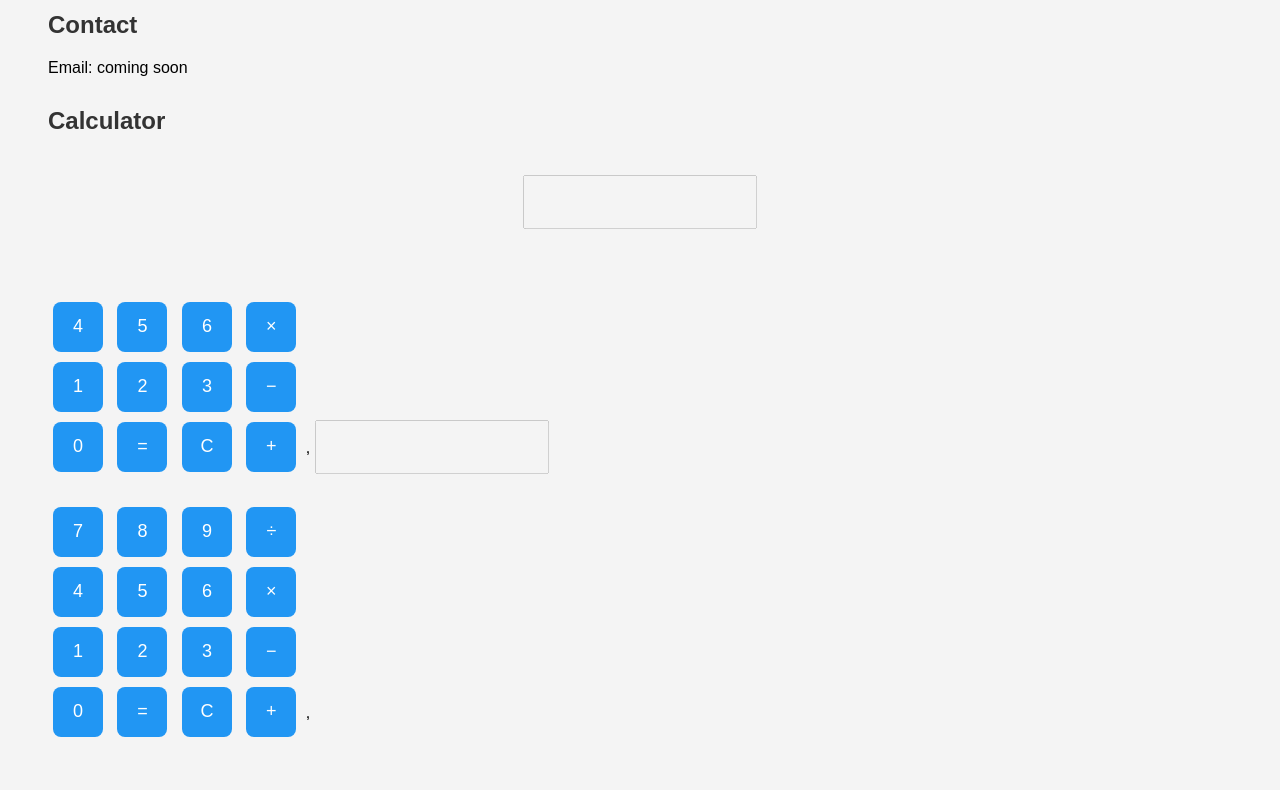
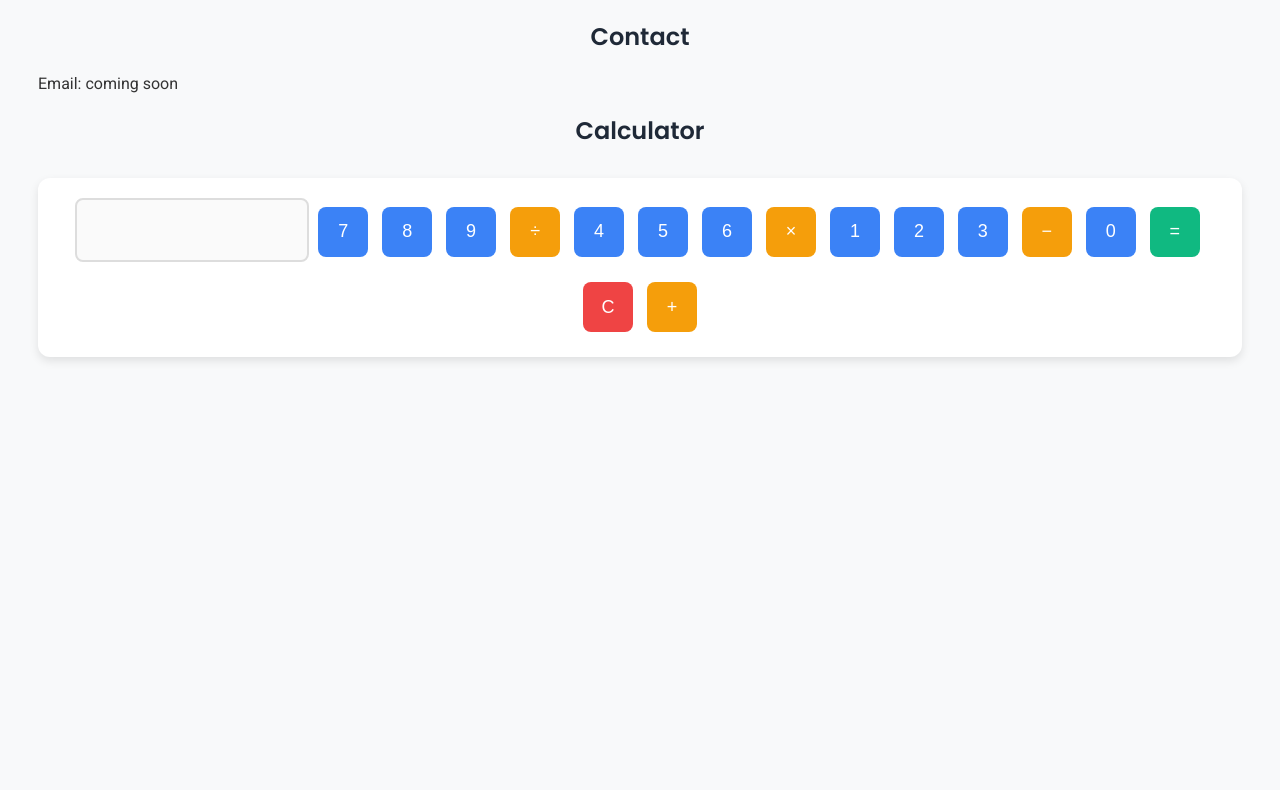
Before and after one commit to thasithasi914-byte/portfolio, a plain HTML site: page index.html in a window 1280 px wide. Shown: the part 280-1070 px from the top of the page. After the commit the page ends 800 px from the top, so only its background shows below. Drawn offline with Linux system fonts and the light colour scheme.

Commit message:
Add files via upload

```diff
--- a/index.html
+++ b/index.html
@@ -1,59 +1,56 @@
 <!DOCTYPE html>
 <html lang="en">
 <head>
+  <head>
   <meta charset="UTF-8">
   <title>My Portfolio</title>
+  <!-- Google Fonts: Poppins -->
+  <link href="https://fonts.googleapis.com/css2?family=Poppins:wght@400;600&display=swap" rel="stylesheet">
   <link rel="stylesheet" href="style.css">
 </head>
-<body>
+<link href="https://fonts.googleapis.com/css2?family=Poppins:wght@600&family=Roboto:wght@400&display=swap" rel="stylesheet">
 
   <h1>Hi, I'm Thasi 👋</h1>
   <p>I'm a student learning to build software.</p>
 
   <h2>Projects</h2>
   <ul>
-    <li>Calculator App (coming soon)</li>
+    <li>Calculator App</li>
     <li>To-Do App (coming soon)</li>
   </ul>
 
   <h2>Contact</h2>
   <p>Email: coming soon</p>
 
-</body>
-</html>
+  <!-- Calculator Section -->
   <h2>Calculator</h2>
+
   <div class="calculator">
     <input type="text" id="display" disabled>
-    <!-- buttons here -->
-  </div>
 
-  <script>
-    // JavaScript here
-  </script>
-</body>
-</html>
-
-<br>
+    <button onclick="press('7')">7</button>
+    <button onclick="press('8')">8</button>
+    <button onclick="press('9')">9</button>
+    <button class="operator" onclick="press('/')">÷</button>
 
     <button onclick="press('4')">4</button>
     <button onclick="press('5')">5</button>
     <button onclick="press('6')">6</button>
-<button onclick="press('*')">×</button>
-
-<br>
+    <button class="operator" onclick="press('*')">×</button>
 
     <button onclick="press('1')">1</button>
     <button onclick="press('2')">2</button>
     <button onclick="press('3')">3</button>
-<button onclick="press('-')">−</button>
-
-<br>
+    <button class="operator" onclick="press('-')">−</button>
 
     <button onclick="press('0')">0</button>
-<button onclick="calculate()">=</button>
-<button onclick="clearDisplay()">C</button>
-<button onclick="press('+')">+</button>
-</body>,<script>
+    <button class="equals" onclick="calculate()">=</button>
+    <button class="clear" onclick="clearDisplay()">C</button>
+    <button class="operator" onclick="press('+')">+</button>
+  </div>
+
+  <!-- Calculator Script -->
+  <script>
     let display = document.getElementById("display");
 
     function press(value) {
@@ -73,52 +70,5 @@
     }
   </script>
 
-
-<input type="text" id="display" disabled>
-
-<br><br>
-
-<button onclick="press('7')">7</button>
-<button onclick="press('8')">8</button>
-<button onclick="press('9')">9</button>
-<button onclick="press('/')">÷</button>
-
-<br>
-
-<button onclick="press('4')">4</button>
-<button onclick="press('5')">5</button>
-<button onclick="press('6')">6</button>
-<button onclick="press('*')">×</button>
-
-<br>
-
-<button onclick="press('1')">1</button>
-<button onclick="press('2')">2</button>
-<button onclick="press('3')">3</button>
-<button onclick="press('-')">−</button>
-
-<br>
-
-<button onclick="press('0')">0</button>
-<button onclick="calculate()">=</button>
-<button onclick="clearDisplay()">C</button>
-<button onclick="press('+')">+</button>
-</body>,<script>
-  let display = document.getElementById("display");
-
-  function press(value) {
-    display.value += value;
-  }
-
-  function calculate() {
-    try {
-      display.value = eval(display.value);
-    } catch {
-      display.value = "Error";
-    }
-  }
-
-  function clearDisplay() {
-    display.value = "";
-  }
-</script>
+</body>
+</html>
--- a/style.css
+++ b/style.css
@@ -1,107 +1,51 @@
+  /* Body & General */
 body {
-  font-family: Arial, sans-serif;
-  background-color: #f4f4f4;
-  padding: 40px;
-}
-
-h1 {
+  font-family: 'Roboto', sans-serif;
+  background-color: #f8f9fa;
+  padding: 30px;
   color: #333;
 }
 
-h2 {
-  margin-top: 30px;
+/* Headings */
+h1, h2 {
+  font-family: 'Poppins', sans-serif;
+  font-weight: 600;
+  color: #1f2937;
+  text-align: center;
+  margin-bottom: 20px;
 }
-/* Calculator Styles */
+
+/* Projects list */
+ul {
+  max-width: 400px;
+  margin: 0 auto 40px;
+  padding-left: 20px;
+}
+
+/* Calculator container */
+.calculator {
+  width: fit-content;
+  margin: 30px auto;
+  text-align: center;
+  padding: 20px;
+  background-color: #ffffff;
+  border-radius: 12px;
+  box-shadow: 0 4px 10px rgba(0,0,0,0.1);
+}
+
+/* Display input */
 #display {
-  width: 200px;
-  height: 40px;
-  font-size: 20px;
+  width: 220px;
+  height: 50px;
+  font-size: 22px;
+  margin-bottom: 15px;
   text-align: right;
-  margin-bottom: 10px;
+  border: 2px solid #ddd;
+  border-radius: 8px;
   padding: 5px;
 }
 
-button {
-  width: 45px;
-  height: 45px;
-  font-size: 18px;
-  margin: 2px;
-  border: none;
-  background-color: #4CAF50; /* green buttons */
-  color: white;
-  border-radius: 5px;
-  cursor: pointer;
-  transition: background-color 0.2s;
-}
-
-button:hover {
-  background-color: #45a049; /* darker green on hover */
-}
-
-h2 {
-  color: #333;
-  margin-top: 30px;
-}
-/* Center calculator */
-.calculator {
-  width: 220px;
-  margin: 0 auto;
-  text-align: center;
-}
-
-/* Display */
-#display {
-  width: 200px;
-  height: 45px;
-  font-size: 22px;
-  margin-bottom: 10px;
-}
-
-/* Number buttons */
-button {
-  width: 45px;
-  height: 45px;
-  font-size: 18px;
-  margin: 3px;
-  border: none;
-  border-radius: 6px;
-  cursor: pointer;
-}
-
-button:not(.operator):not(.clear):not(.equals) {
-  background-color: #2196F3; /* blue */
-  color: white;
-}
-
-/* Operator buttons */
-.operator {
-  background-color: #FF9800; /* orange */
-  color: white;
-}
-
-/* Equals button */
-.equals {
-  background-color: #4CAF50; /* green */
-  color: white;
-}
-
-/* Clear button */
-.clear {
-  background-color: #F44336; /* red */
-  color: white;
-}
-.calculator {
-  margin: 40px auto;
-  width: fit-content;
-  text-align: center;
-}
-#display {
-  width: 220px;
-  height: 40px;
-  font-size: 18px;
-  margin-bottom: 10px;
-  text-align: right;
-}
+/* Calculator buttons */
 button {
   width: 50px;
   height: 50px;
@@ -109,18 +53,45 @@ button {
   font-size: 18px;
   border: none;
   border-radius: 8px;
-  background-color: #3b82f6; /* numbers */
+  cursor: pointer;
+  transition: transform 0.1s, background-color 0.2s;
+  background-color: #3b82f6; /* numbers blue */
   color: white;
 }
 
-.operator {
-  background-color: orange;
+button:hover {
+  transform: scale(1.1);
 }
 
-.equals {
-  background-color: green;
+/* Operator buttons */
+.operator {
+  background-color: #f59e0b; /* orange */
 }
 
+/* Equals button */
+.equals {
+  background-color: #10b981; /* green */
+}
+
+/* Clear button */
 .clear {
-  background-color: red;
+  background-color: #ef4444; /* red */
 }
+
+/* Responsive for mobile */
+@media (max-width: 480px) {
+  .calculator {
+    width: 90%;
+  }
+
+  #display {
+    width: 100%;
+    font-size: 20px;
+  }
+
+  button {
+    width: 22%;
+    font-size: 16px;
+    margin: 3px 1%;
+  }
+}
```
Lines whose indentation alone changed are shown as unchanged.
